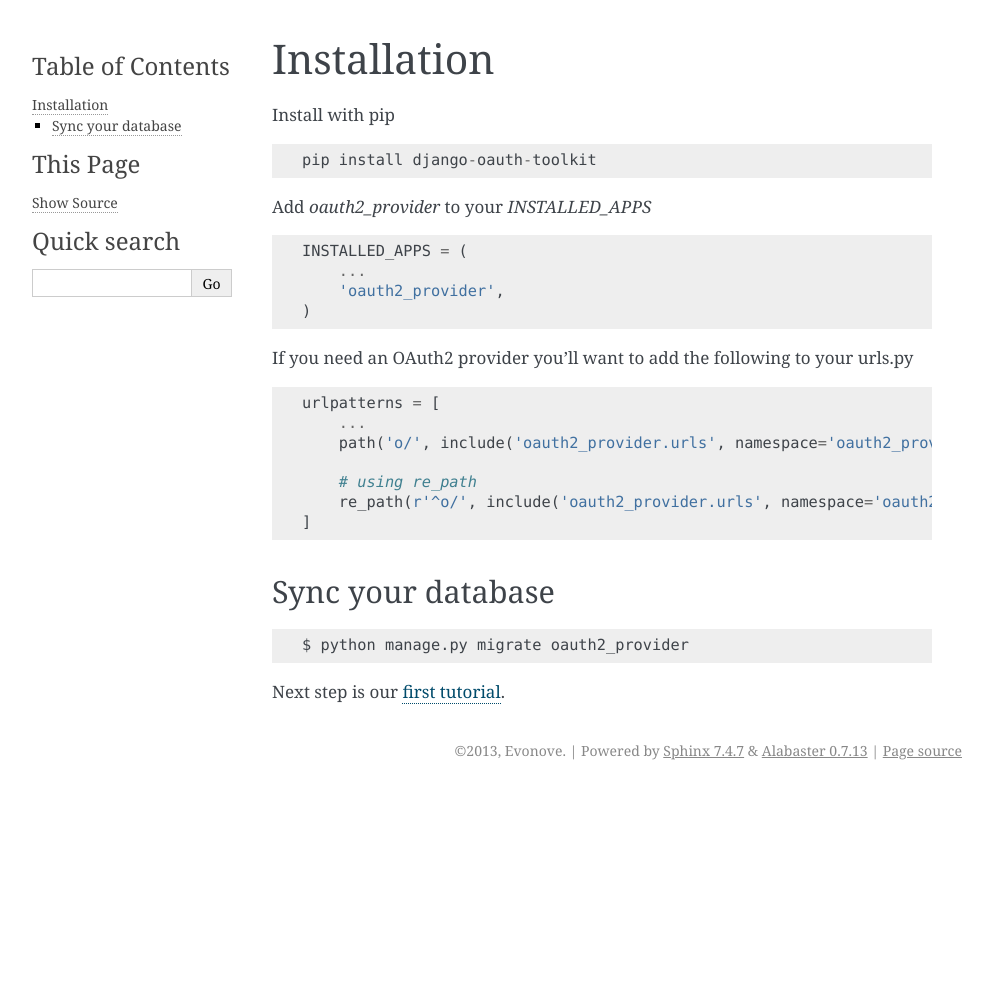
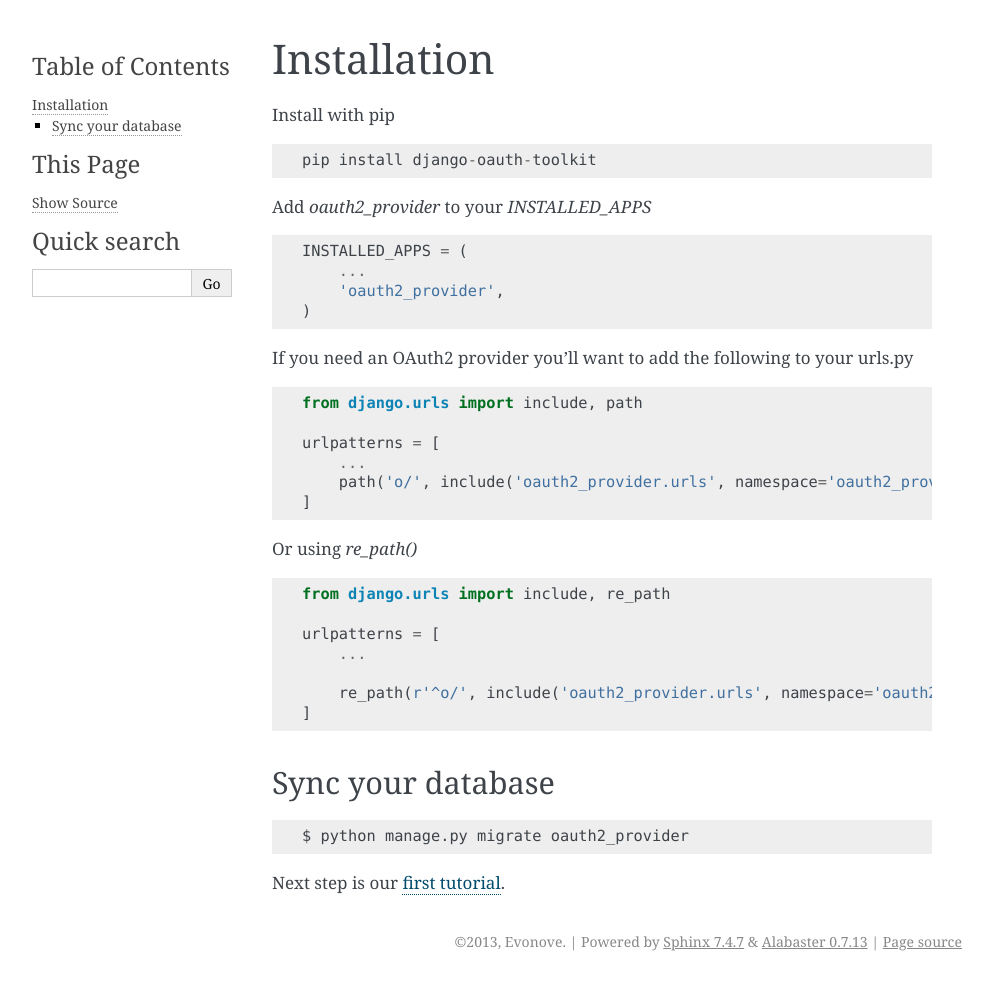
Before and after one commit to sheriffwoody0922/oauth-python-django, a Sphinx documentation site: the page built from docs/install.rst, in a window 1280 px wide. Shown: the whole page, without its empty margins (148-1141 px from the left). Built offline with Sphinx 7.4.7, drawn with Linux system fonts in a browser that asks for light colours; before the commit the page ends 900 px from its top, so only the background shows below that.

Commit message:
Change install doc to include missing imports and splited options

```diff
--- a/docs/install.rst
+++ b/docs/install.rst
@@ -19,11 +19,22 @@ If you need an OAuth2 provider you'll want to add the following to your urls.py
 
 .. code-block:: python
 
+    from django.urls import include, path
+
     urlpatterns = [
         ...
         path('o/', include('oauth2_provider.urls', namespace='oauth2_provider')),
+    ]
 
-        # using re_path
+Or using `re_path()`
+
+.. code-block:: python
+
+    from django.urls import include, re_path
+
+    urlpatterns = [
+        ...
+
         re_path(r'^o/', include('oauth2_provider.urls', namespace='oauth2_provider')),
     ]
 
```
